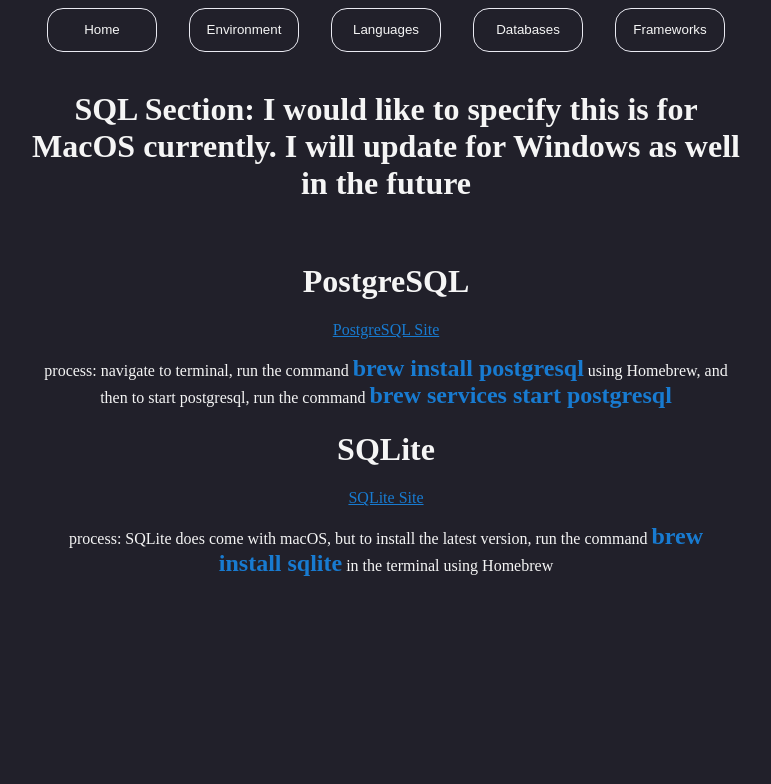
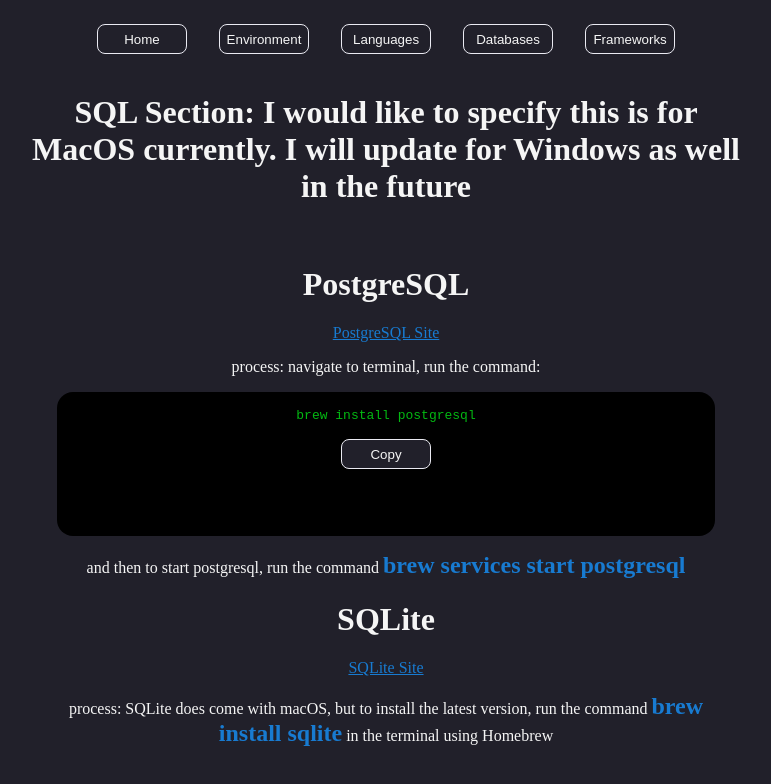
Before and after one commit to JamesSalcedo001/decommissioned_mark_one, a React (Vite) app in the folder client/: page /env/sql in a window 1280 px wide. Shown: the top 784 px of the page, without its empty margins (254-1025 px from the left). Built offline with nearby package versions, Linux system fonts and the light colour scheme.

Commit message:
working on simple styling of code copy components

```diff
--- a/client/src/ChildrenComponents/EnvironmentSQL.jsx
+++ b/client/src/ChildrenComponents/EnvironmentSQL.jsx
@@ -1,3 +1,6 @@
+import CopyCode from "../ParentComponents/CopyCode";
+
+
 const EnvironmentSQL = () => {
     return (
         <div>
@@ -7,7 +10,11 @@
             <div>
                 <h1>PostgreSQL</h1>
                 <a href="https://www.postgresql.org/download/macosx/">PostgreSQL Site</a>
-                <p>process: navigate to terminal, run the command <b>brew install postgresql</b> using Homebrew, and then to start postgresql, run the command <b>brew services start postgresql</b></p>
+                <p>process: navigate to terminal, run the command: </p>
+                <CopyCode code="brew install postgresql" />
+                <p> and then to start postgresql, run the command <b>brew services start postgresql</b></p>
+
+
             </div>
             <div>
                 <h1>SQLite</h1>
--- a/client/src/ParentComponents/App.css
+++ b/client/src/ParentComponents/App.css
@@ -17,12 +17,14 @@
 
 button {
   margin-inline: 1rem;
-  border-radius: 1rem;
+  border-radius: 0.5rem;
   border: 1px solid rgb(234, 234, 242);
-  padding: 1em;
-  min-width: 110px;
+  padding: 0.5em;
+  min-width: 90px;
   background-color: rgb(33, 32, 42);
   color: whitesmoke;
+  transition: transform 0.2s ease-in-out;
+  margin-top: 2vh;
 }
 
 b {
@@ -40,3 +42,32 @@
   margin-left: 2%;
   margin-right: 2%;
 }
+
+
+.copy-container {
+  /* position: relative; */
+  /* display: inline-block; */
+  background-color: black;
+  border-radius: 1rem;
+  width: 90%;
+  height: 7rem;
+  padding: 1rem;
+  margin: auto;
+}
+
+/* .copy-button {
+  transition: transform 0.2s ease-in-out;
+  /* margin-left: 10px; */
+ */
+
+  button:active {
+  transform: scale(0.8);
+}
+
+.copy-container code {
+  color: rgb(3, 184, 18);
+}
+
+.copy-container pre {
+  margin: 0;
+}
--- /dev/null
+++ b/client/src/ParentComponents/CopyCode.jsx
@@ -0,0 +1,17 @@
+const CopyCode = ({ code }) => {
+    const clipBoard = () => {
+        navigator.clipboard.writeText(code).then(() => {
+            // alert("copied!")
+        }, (err) => {
+            console.error("Could not copy", err)
+        })
+    }
+    return (
+        <div className="copy-container">
+            <pre><code>{code}</code></pre>
+            <button onClick={clipBoard} className="copy-button">Copy</button>
+        </div>
+    )
+}
+
+export default CopyCode;
```
